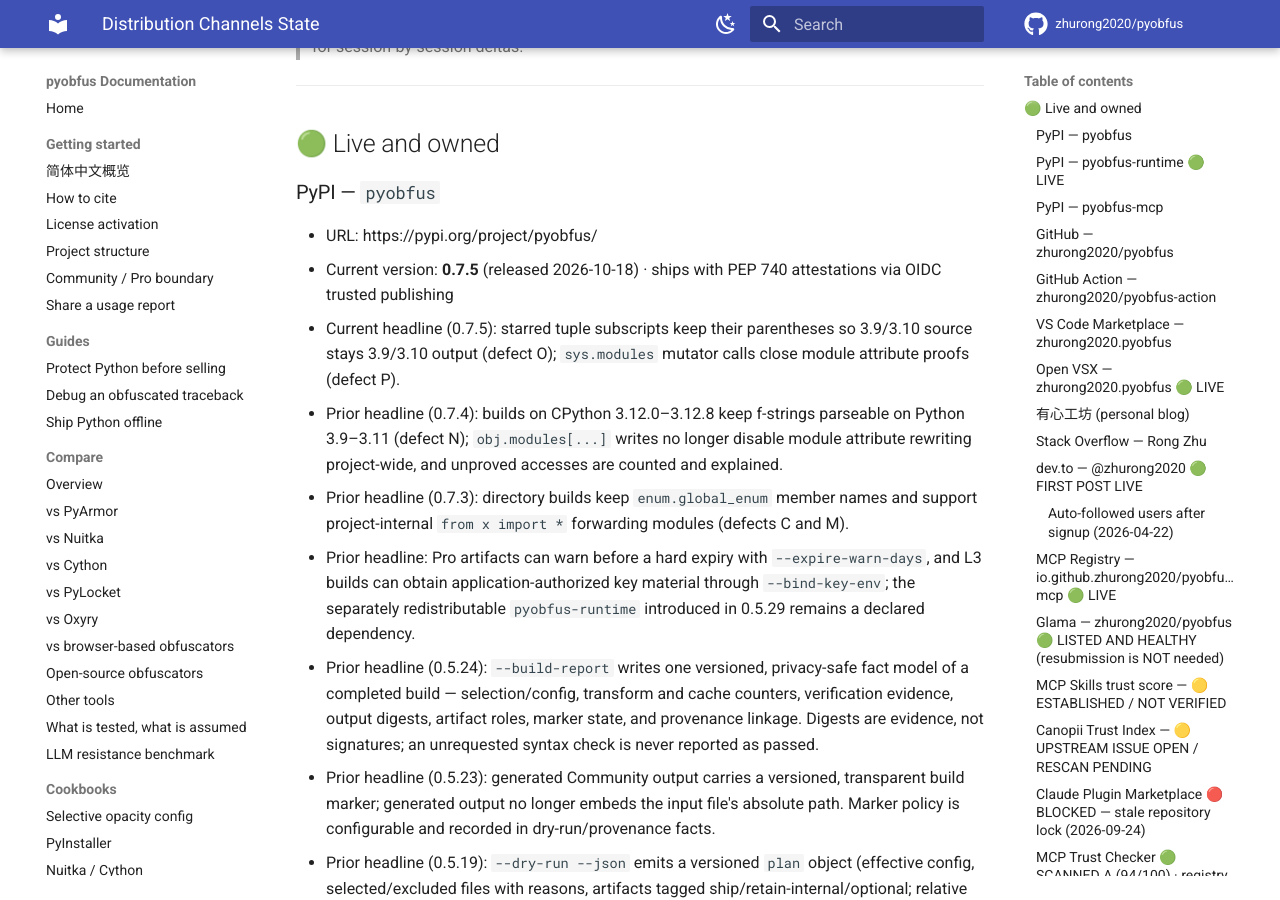
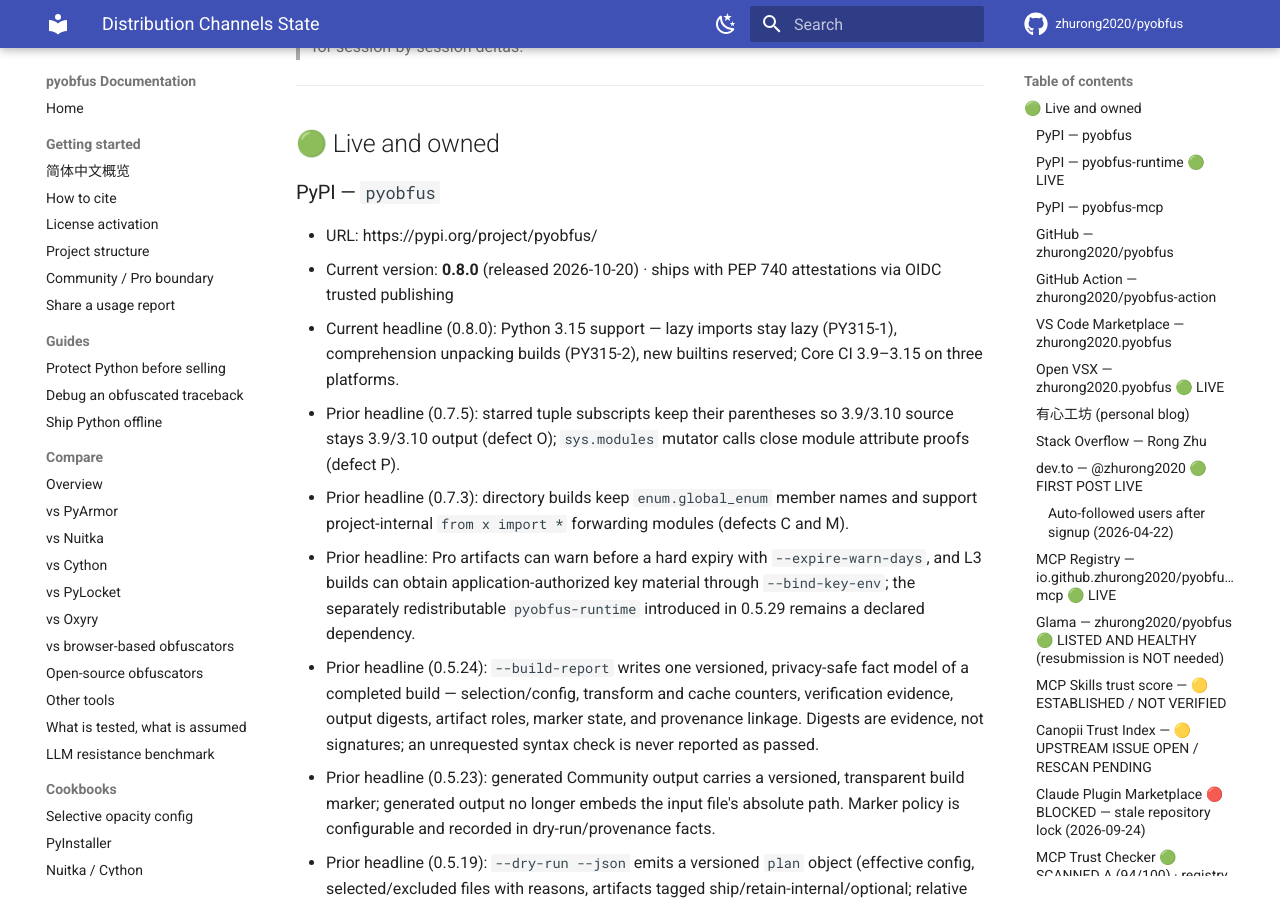
Before and after one commit to zhurong2020/pyobfus, an MkDocs documentation site: the page built from docs/DISTRIBUTION_CHANNELS.md, in a window 1280 px wide and 900 px high, scrolled down 1812 px. Built offline with MkDocs 1.6.1 and Material for MkDocs 9.7.7, drawn with Linux system fonts in a browser that asks for light colours; comment, search, counter and statistics services are not loaded; some of the changed text lies outside the part shown.

Commit message:
release: prepare Core 0.8.0 (Python 3.15 support)
Co-Authored-By: Claude Opus 5.5 <noreply@anthropic.com>

```diff
--- a/docs/DISTRIBUTION_CHANNELS.md
+++ b/docs/DISTRIBUTION_CHANNELS.md
@@ -15,7 +15,7 @@ Marketplace reports `14 installs`; Open VSX reports `682 downloads` (fetches,
 not unique installs). Action attribution remains `0` visible repositories.
 GitHub rolling 14-day traffic is `182 views / 106 unique visitors`; Google is
 first (`23 / 20`) and DEV/Reddit do not appear in the referrers.
-Current public versions are Core `0.7.5`, MCP `0.3.13`, runtime `0.1.1`,
+Current public versions are Core `0.8.0`, MCP `0.3.13`, runtime `0.1.1`,
 and VS Code/Open VSX `0.4.3`. Core/MCP were published on October 14 with
 verified PEP 740 attestations for both wheel and sdist; fresh Python 3.10/3.14
 installations and contract smoke checks passed. The official MCP Registry
@@ -84,9 +84,9 @@ re-runnable source of truth for the calculation is
 
 ### PyPI — `pyobfus`
 - URL: https://pypi.org/project/pyobfus/
-- Current version: **0.7.5** (released 2026-10-18) · ships with PEP 740 attestations via OIDC trusted publishing
-- Current headline (0.7.5): starred tuple subscripts keep their parentheses so 3.9/3.10 source stays 3.9/3.10 output (defect O); `sys.modules` mutator calls close module attribute proofs (defect P).
-- Prior headline (0.7.4): builds on CPython 3.12.0–3.12.8 keep f-strings parseable on Python 3.9–3.11 (defect N); `obj.modules[...]` writes no longer disable module attribute rewriting project-wide, and unproved accesses are counted and explained.
+- Current version: **0.8.0** (released 2026-10-20) · ships with PEP 740 attestations via OIDC trusted publishing
+- Current headline (0.8.0): Python 3.15 support — lazy imports stay lazy (PY315-1), comprehension unpacking builds (PY315-2), new builtins reserved; Core CI 3.9–3.15 on three platforms.
+- Prior headline (0.7.5): starred tuple subscripts keep their parentheses so 3.9/3.10 source stays 3.9/3.10 output (defect O); `sys.modules` mutator calls close module attribute proofs (defect P).
 - Prior headline (0.7.3): directory builds keep `enum.global_enum` member names and support project-internal `from x import *` forwarding modules (defects C and M).
 - Prior headline: Pro artifacts can warn before a hard expiry with `--expire-warn-days`, and L3 builds can obtain application-authorized key material through `--bind-key-env`; the separately redistributable `pyobfus-runtime` introduced in 0.5.29 remains a declared dependency.
 - Prior headline (0.5.24): `--build-report` writes one versioned, privacy-safe fact model of a completed build — selection/config, transform and cache counters, verification evidence, output digests, artifact roles, marker state, and provenance linkage. Digests are evidence, not signatures; an unrequested syntax check is never reported as passed.
@@ -308,7 +308,7 @@ re-runnable source of truth for the calculation is
   prior is not evidence of an actual review. Continue tracking installs and
   real reviews, not raw update/download count alone.
 - Wiki: disabled · Discussions: enabled · Issues: open
-- Releases: latest Core `v0.7.5`, runtime `runtime-v0.1.1`, MCP `mcp-v0.3.13`, and VS Code
+- Releases: latest Core `v0.8.0`, runtime `runtime-v0.1.1`, MCP `mcp-v0.3.13`, and VS Code
   `vscode-v0.4.3`; MCP releases attach wheel+sdist.
 
 ### Open VSX — `zhurong2020.pyobfus` 🟢 LIVE
--- a/pyproject.toml
+++ b/pyproject.toml
@@ -4,7 +4,7 @@ build-backend = "setuptools.build_meta"
 
 [project]
 name = "pyobfus"
-version = "0.7.5"
+version = "0.8.0"
 description = "pyobfus — the Python obfuscator. AST-based name mangling for multi-file projects (consistent cross-module renaming + import rewriting) + framework presets (FastAPI/Django/Pydantic/Click/SQLAlchemy) + reverse stack-trace mapping for AI debugging in Claude Code / Cursor / GitHub Copilot / CodeBuddy. A transparent PyArmor alternative: AST-level protection with debuggable traces. Apache-2.0."
 readme = {file = "README.md", content-type = "text/markdown"}
 requires-python = ">=3.9"
```
Also changed, not shown: CHANGELOG.md (+2 -0 lines), CLAUDE.md (+2 -2 lines), README.md (+8 -10 lines), README.zh-CN.md (+1 -1 lines), docs/PYTHON315_VALIDATION.md (+3 -3 lines), docs/SUPPORT_MATRIX.md (+2 -2 lines), docs/index.md (+1 -1 lines).
